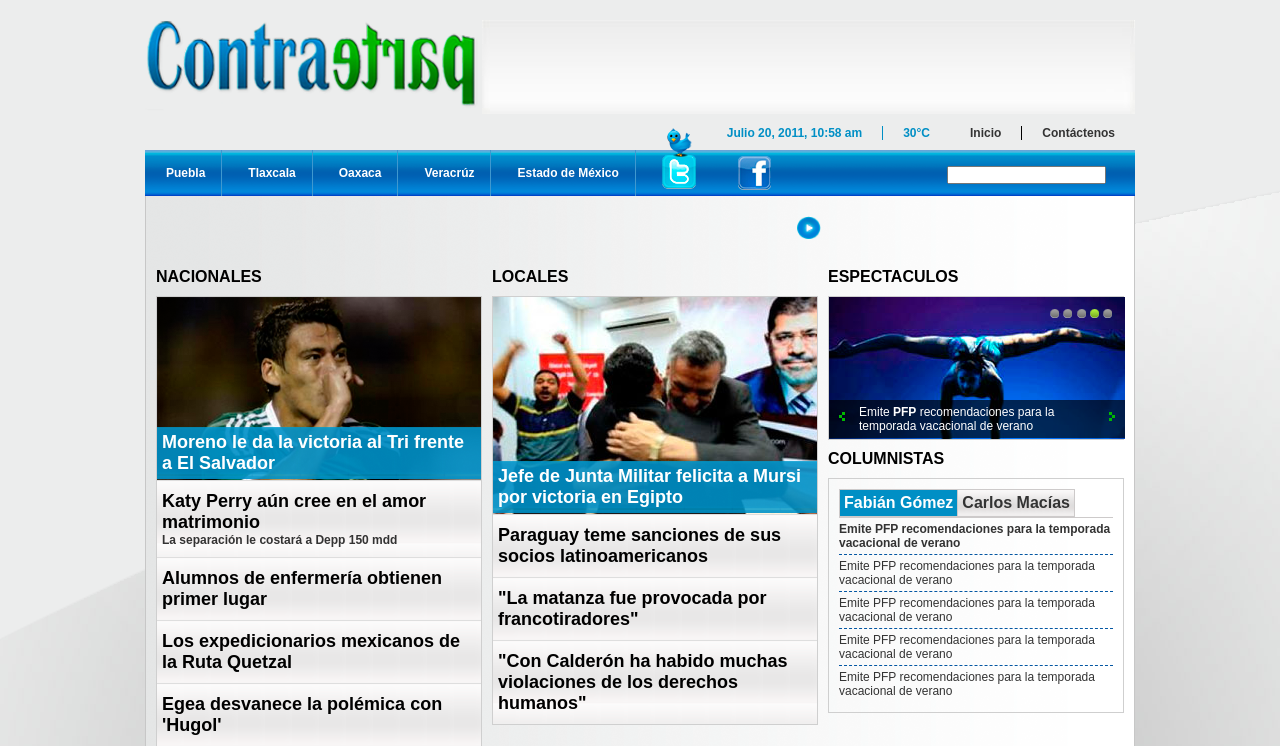
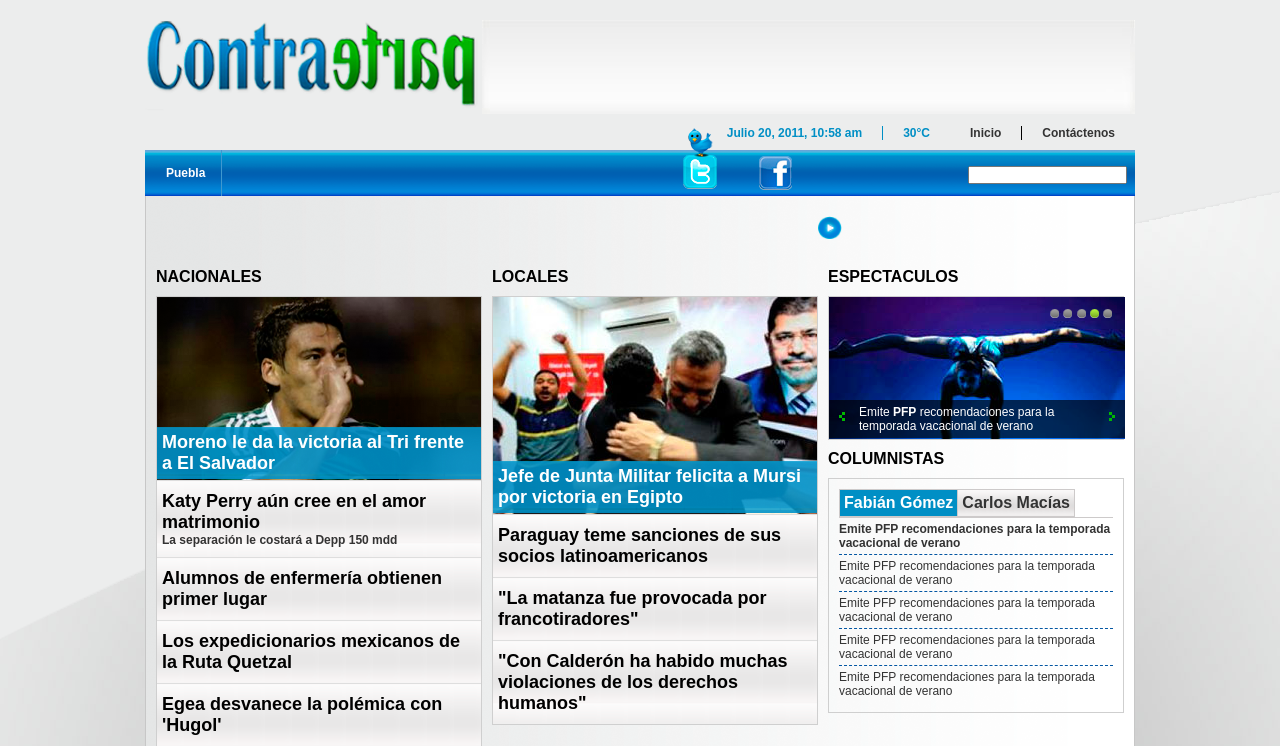
Before and after one commit to fervz-dev/news, a CodeIgniter app: page /news/ in a window 1280 px wide. Shown: the top 746 px of the page. Run offline with CodeIgniter, Linux system fonts and the light colour scheme.

Commit message:
se comenaron los estados del menu
se comentaron los menus excedentes y se le cambio el tamanio del primer
item del menu

```diff
--- a/application/views/menu.php
+++ b/application/views/menu.php
@@ -1,10 +1,10 @@
 <div id="menu">
   <ul>
-      <li><a href="#">Puebla</a></li>
-      <li><a href="#">Tlaxcala </a></li>
-      <li><a href="#">Oaxaca</a></li>
-      <li><a href="#">Veracrúz</a></li>
-      <li><a href="#">Estado de México</a></li>
+      <li style="width: 39px; margin-right: 440px;"><a href="#">Puebla</a></li>
+      <!-- <li><a href="#">Tlaxcala </a></li> -->
+      <!-- <li><a href="#">Oaxaca</a></li> -->
+      <!-- <li><a href="#">Veracrúz</a></li> -->
+      <!-- <li><a href="#">Estado de México</a></li> -->
       <li style="margin-top:-38px; border:0;"><a href="#"><img src="ima/layout/tw.png" width="34" height="61" alt="twitter" /></a></li>
       <li style="margin-top:-10px; border:0;"><a href="#"><img src="ima/layout/fb.png" width="33" height="34" alt="twitter" /></a></li>
       <li style="border:0; padding-right:0px; padding-left:150px;"><input name="" type="text" /></li>
```
